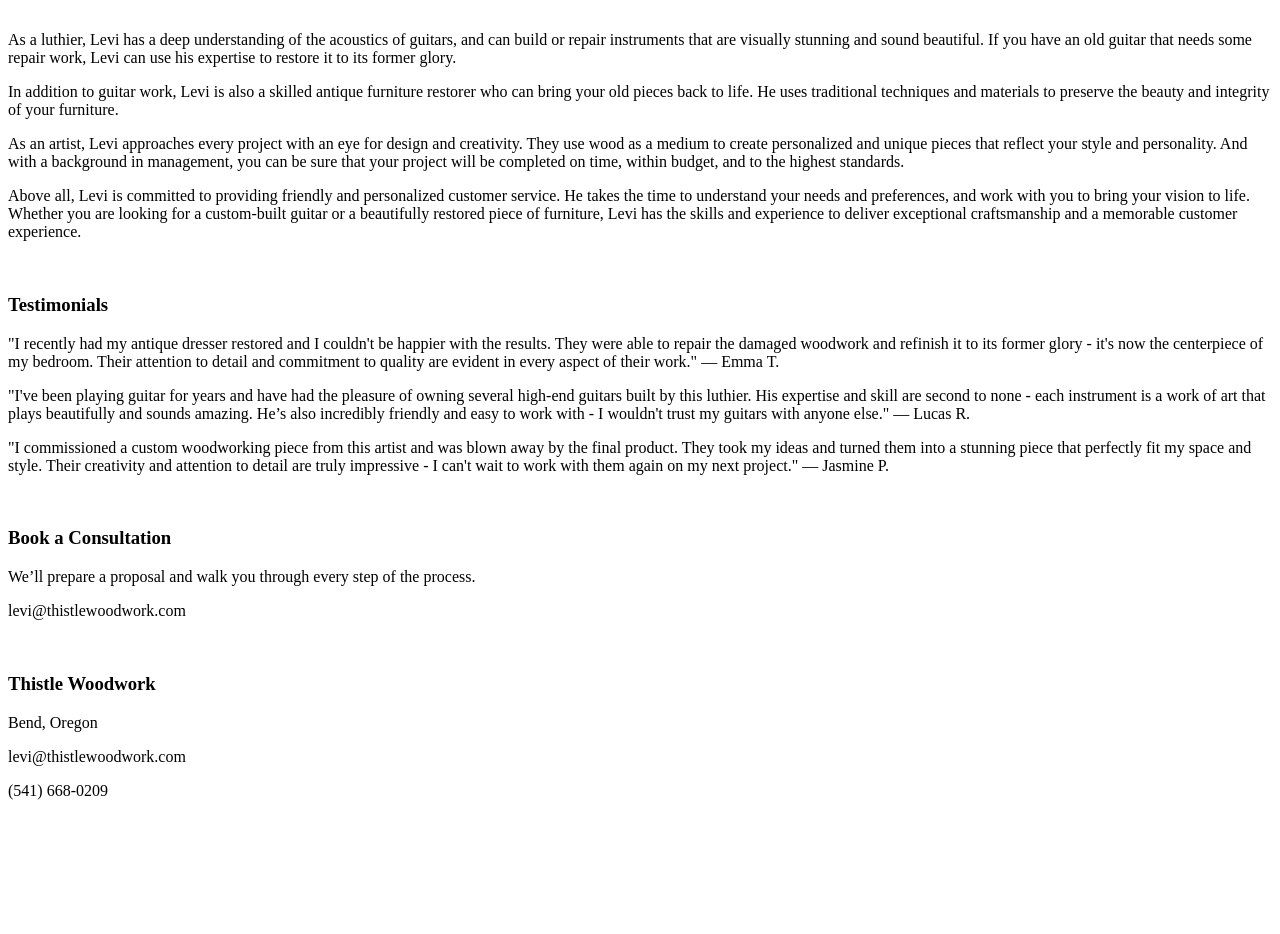
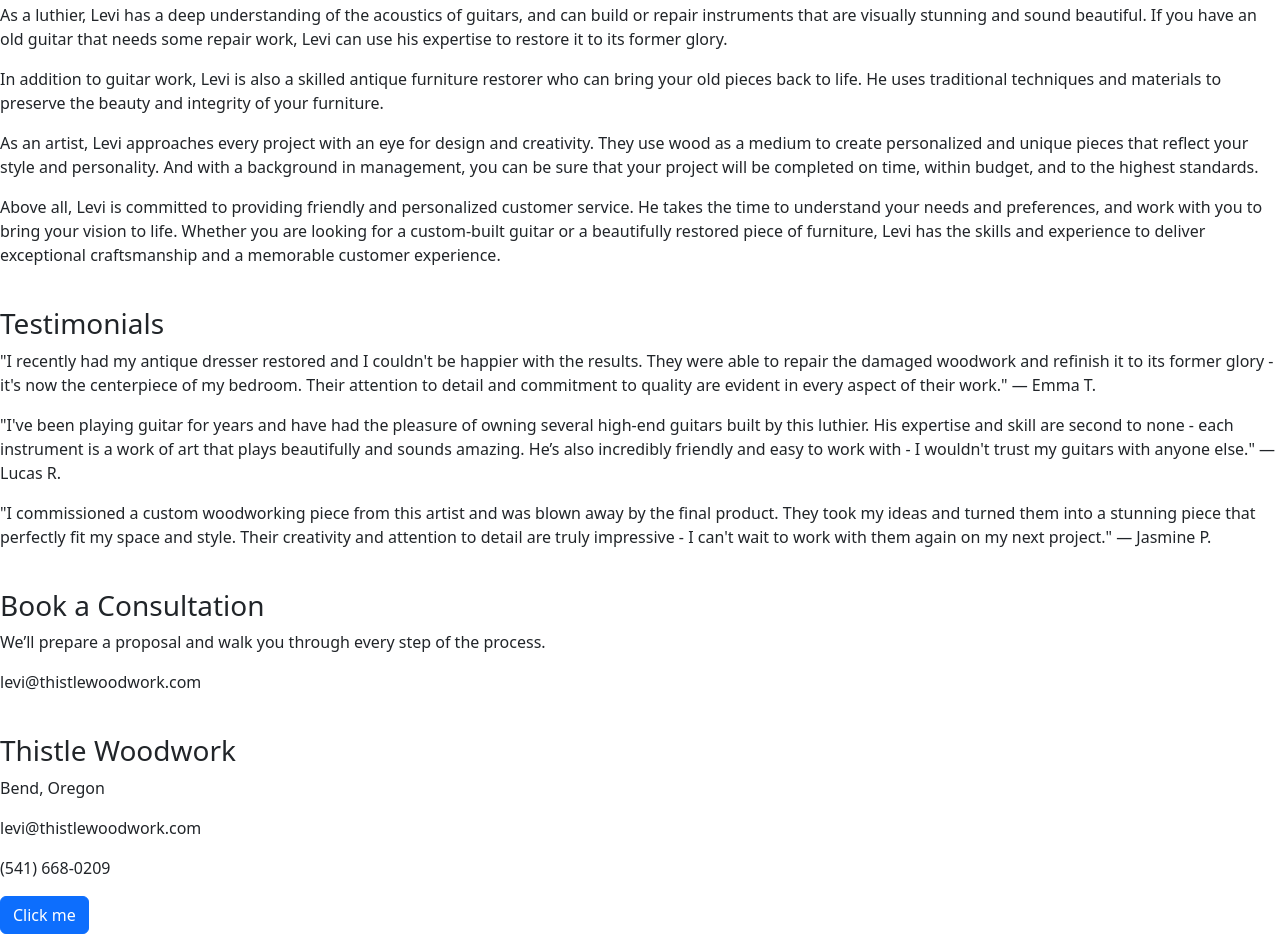
Before and after one commit to maryrobinrose/lisa-carbonell, a plain HTML site: page index.html in a window 1280 px wide. Shown: the part 293-1227 px from the top of the page. Before the commit the page ends 1109 px from the top, so only its background shows below. Drawn offline with nearby package versions, Linux system fonts and the light colour scheme.

Commit message:
add bootstrap

```diff
--- a/index.html
+++ b/index.html
@@ -1,9 +1,12 @@
 <!DOCTYPE html>
-<html>
+<html lang="en">
 <head>
     <meta charset="UTF-8">
+    <meta name="viewport" content="width=device-width, initial-scale=1">
     <title>Thistle Woodworking</title>
     <link rel="stylesheet" type="text/css" href="styles.css">
+    <link rel="stylesheet" href="https://cdn.jsdelivr.net/npm/bootstrap@5.2.2/dist/css/bootstrap.min.css">
+    <script src="https://cdn.jsdelivr.net/npm/bootstrap@5.2.2/dist/js/bootstrap.bundle.min.js"></script>
 </head>
 <body>
     <h1>Thistle Woodworking</h1>
@@ -31,5 +34,6 @@
     <p>Bend, Oregon</p>
     <p>levi@thistlewoodwork.com</p>
     <p>(541) 668-0209</p>
+    <button class="btn btn-primary">Click me</button>
 </body>
 </html>
```
